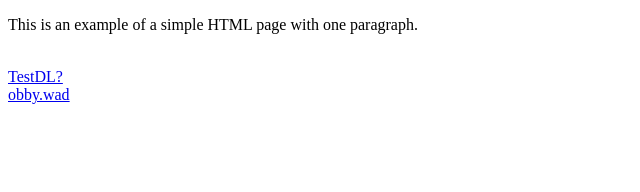
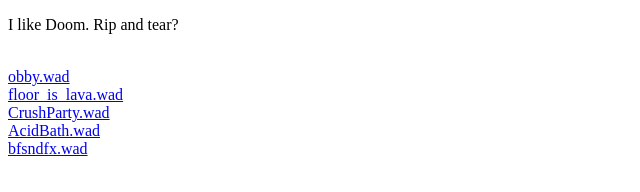
Before and after one commit to OldMustard/mywebsite, a plain HTML site: page index.html in a window 1280 px wide. Shown: the whole page, without its empty margins (0-640 px from the left). Drawn offline with Linux system fonts and the light colour scheme.

Commit message:
Signed-off-by: oldmustard <oldmustard@proton.me>

```diff
--- a/index.html
+++ b/index.html
@@ -4,10 +4,17 @@
         <title>Example</title>
     </head>
     <body>
-        <p>This is an example of a simple HTML page with one paragraph.</p>
-		<br>
-		<a href="./files/test.txt">TestDL?</a>
+        <p>I like Doom. Rip and tear?</p>
+
 		<br>
 		<a href="./files/obby.wad">obby.wad</a>
+		<br>
+		<a href="./files/obby.wad">floor_is_lava.wad</a>
+		<br>
+		<a href="./files/obby.wad">CrushParty.wad</a>
+		<br>
+		<a href="./files/obby.wad">AcidBath.wad</a>
+		<br>
+		<a href="./files/obby.wad">bfsndfx.wad</a>
     </body>
 </html>
```
Also changed, not shown: files/test.txt (deleted), 4 other files.
